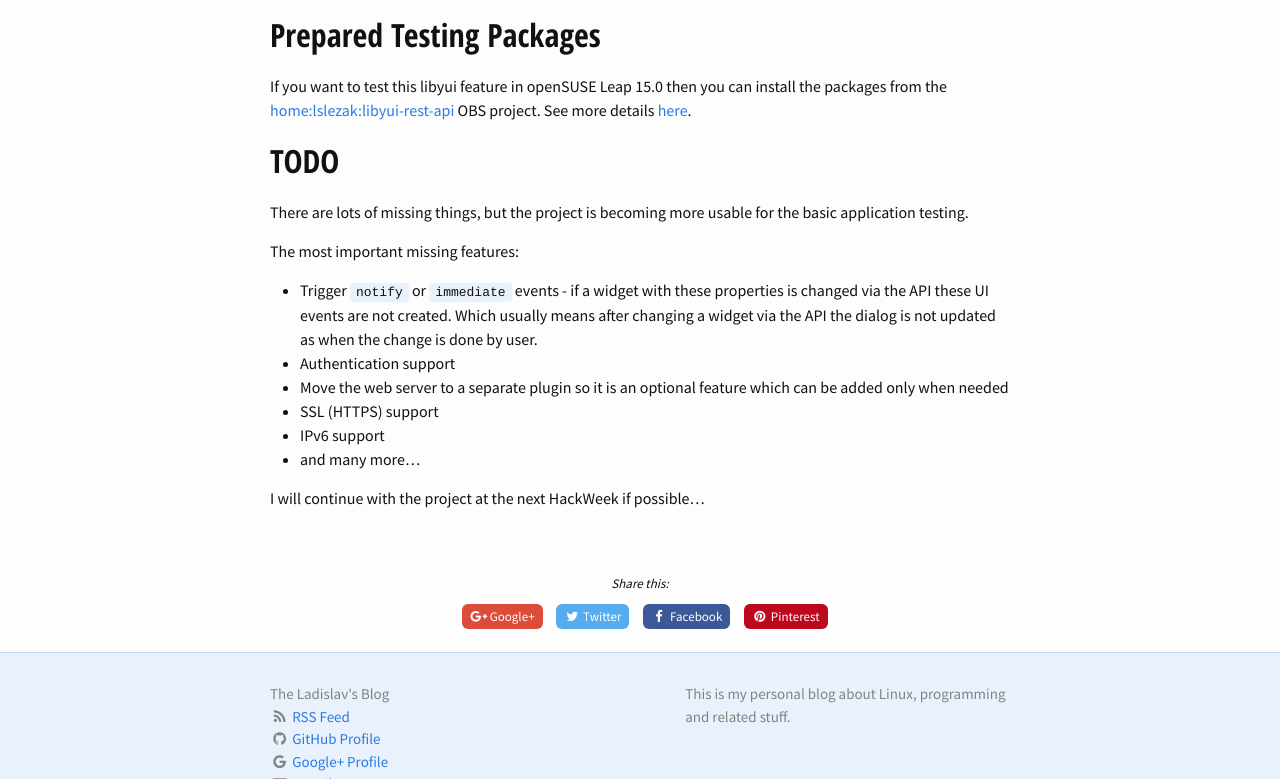
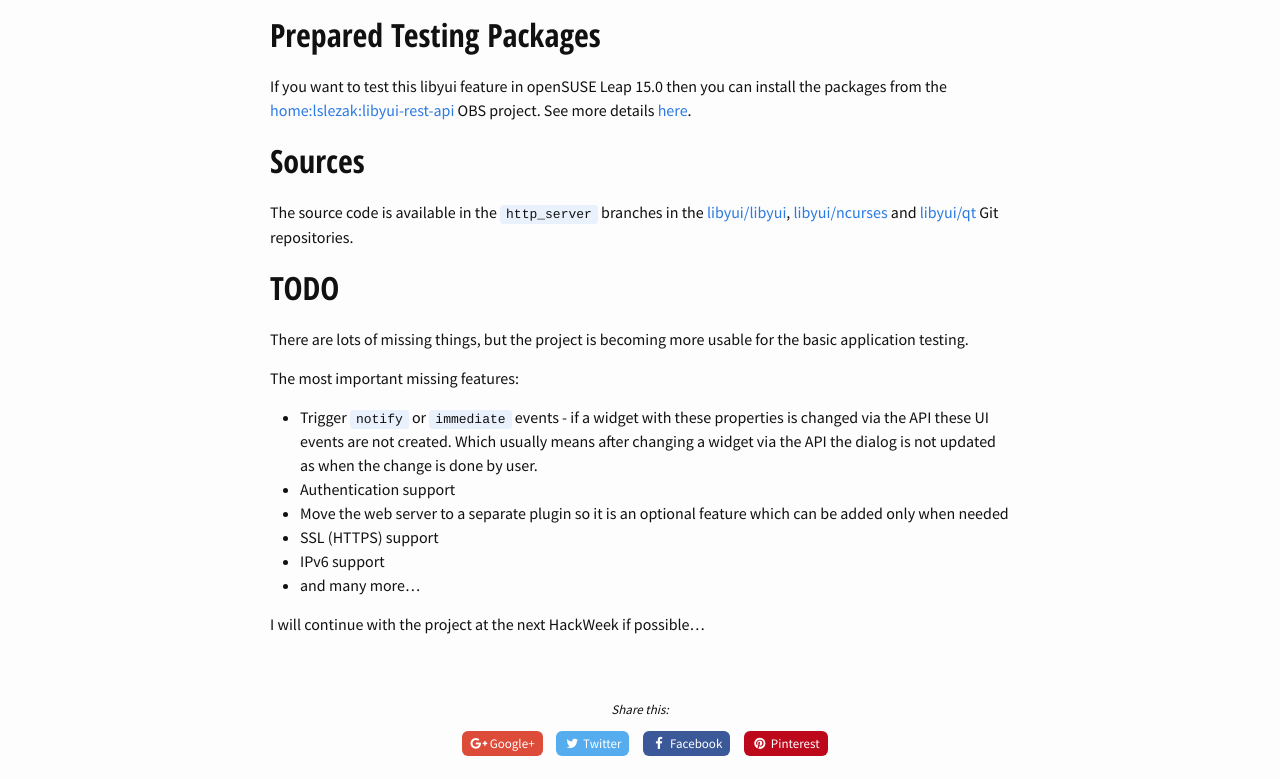
Before and after one commit to lslezak/blog, a Jekyll site: the page built from _posts/2018-07-13-hackweek-17.md, in a window 1280 px wide and 900 px high, scrolled down 3875 px, cut to the strip 121-900 px from the top of the window. Built offline with Jekyll 4.4.1, drawn with Linux system fonts in a browser that asks for light colours; nearby versions of some CDN libraries; emoji names are drawn with the system emoji font.

Commit message:
Added sources link

```diff
--- a/_posts/2018-07-13-hackweek-17.md
+++ b/_posts/2018-07-13-hackweek-17.md
@@ -200,6 +200,13 @@ https://build.opensuse.org/project/show/home:lslezak:libyui-rest-api)
 OBS project. See more details [here](
 https://github.com/lslezak/cucumber-yast#installing-libyui).
 
+## Sources
+
+The source code is available in the `http_server` branches in the [libyui/libyui](
+https://github.com/libyui/libyui/tree/http_server), [libyui/ncurses](
+https://github.com/libyui/libyui-ncurses/tree/http_server) and [libyui/qt](
+https://github.com/libyui/libyui-qt/tree/http_server) Git repositories.
+
 ## TODO
 
 There are lots of missing things, but the project is becoming more usable for
```
